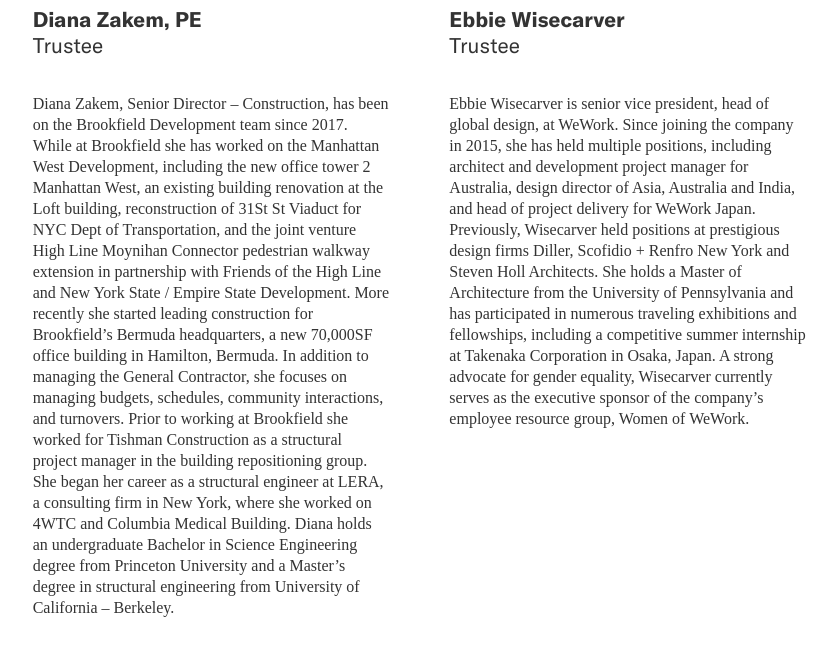
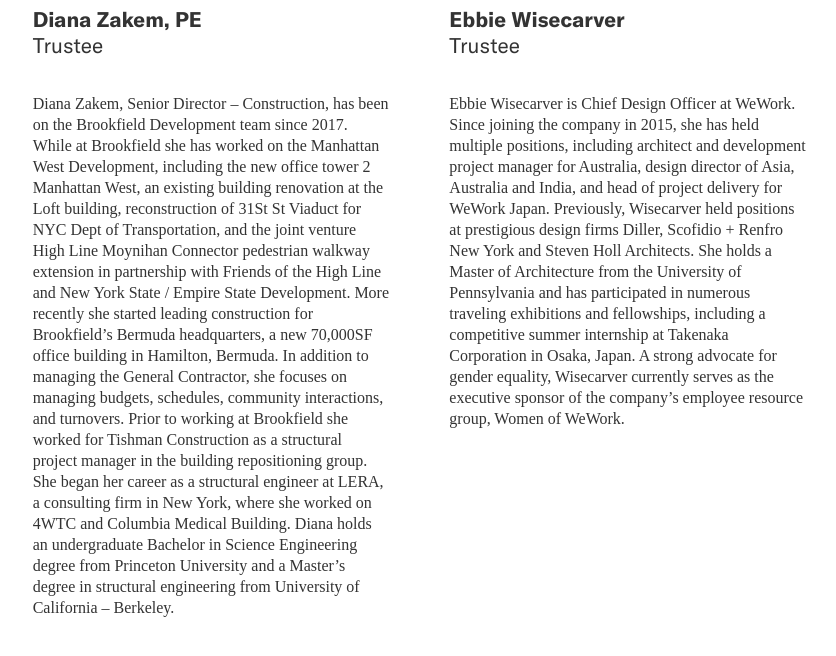
Before and after one commit to jengalas/bwaf-bbw, a Jekyll site: the page built from about/boardandstaff.md, in a window 1280 px wide and 900 px high, scrolled down 5659 px, cut to the strip 165-855 px from the top of the window. Shown: the top 656 px of the strip, without its empty margins (444-1280 px from the left). Built offline with Jekyll 4.4.1, drawn with Linux system fonts in a browser that asks for light colours; nearby versions of some CDN libraries; some web fonts are replaced.

Commit message:
Updated 1 file via CloudCannon.

```diff
--- a/about/boardandstaff.md
+++ b/about/boardandstaff.md
@@ -225,19 +225,18 @@
         image: >-
           https://res.cloudinary.com/beverly-willis-architecture-foundation/image/upload/v1643050566/Ebbie_Headshot_ytuxeq.jpg
         description: >-
-          Ebbie Wisecarver is senior vice president, head of global design, at
-          WeWork. Since joining the company in 2015, she has held multiple
-          positions, including architect and development project manager for
-          Australia, design director of Asia, Australia and India, and head of
-          project delivery for WeWork Japan.  Previously, Wisecarver held
-          positions at prestigious design firms Diller, Scofidio + Renfro New
-          York and Steven Holl Architects. She holds a Master of Architecture
-          from the University of Pennsylvania and has participated in numerous
-          traveling exhibitions and fellowships, including a competitive summer
-          internship at Takenaka Corporation in Osaka, Japan. A strong advocate
-          for gender equality, Wisecarver currently serves as the executive
-          sponsor of the company's employee resource group, Women of WeWork.
-
+          Ebbie Wisecarver is Chief Design Officer at WeWork. Since joining the
+          company in 2015, she has held multiple positions, including architect
+          and development project manager for Australia, design director of
+          Asia, Australia and India, and head of project delivery for WeWork
+          Japan. Previously, Wisecarver held positions at prestigious design
+          firms Diller, Scofidio + Renfro New York and Steven Holl Architects.
+          She holds a Master of Architecture from the University of Pennsylvania
+          and has participated in numerous traveling exhibitions and
+          fellowships, including a competitive summer internship at Takenaka
+          Corporation in Osaka, Japan. A strong advocate for gender equality,
+          Wisecarver currently serves as the executive sponsor of the company's
+          employee resource group, Women of WeWork.
 
       - title: Jennifer Stone, AIA
         title_role: Trustee
```
